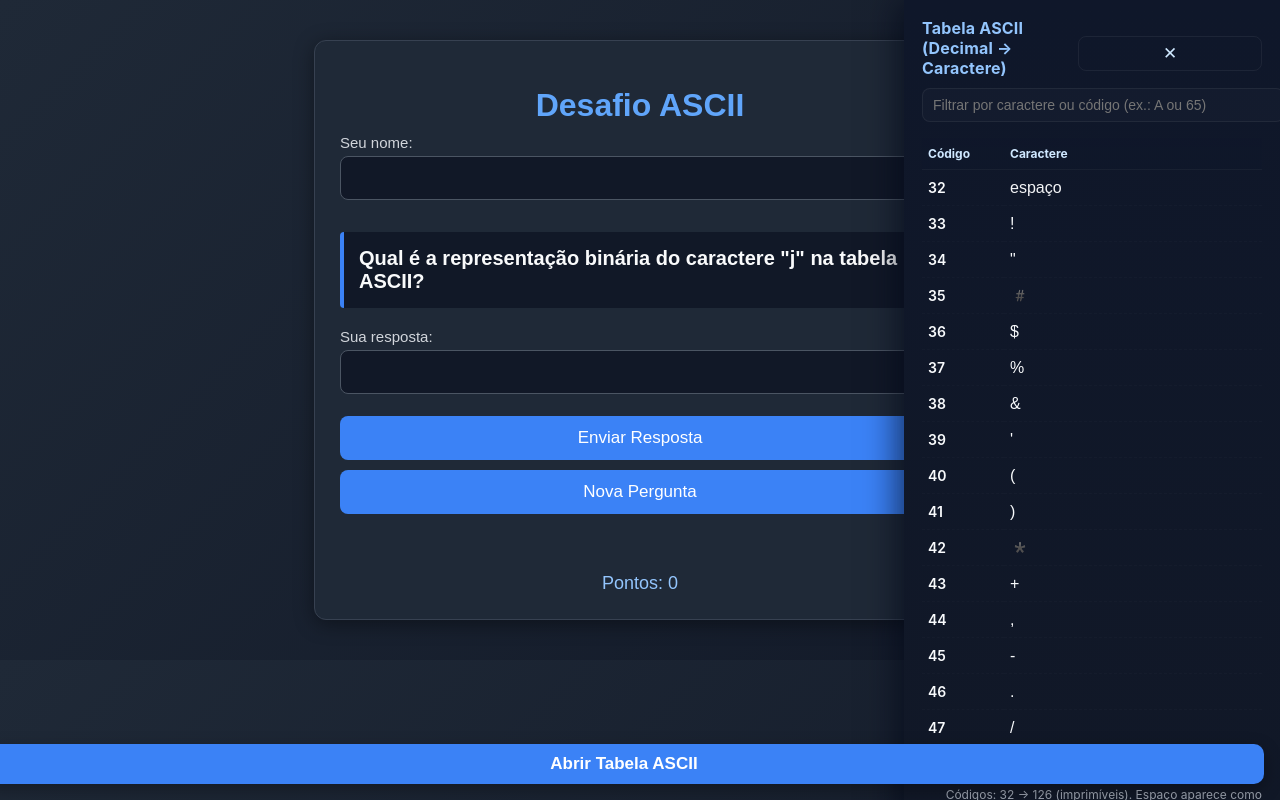
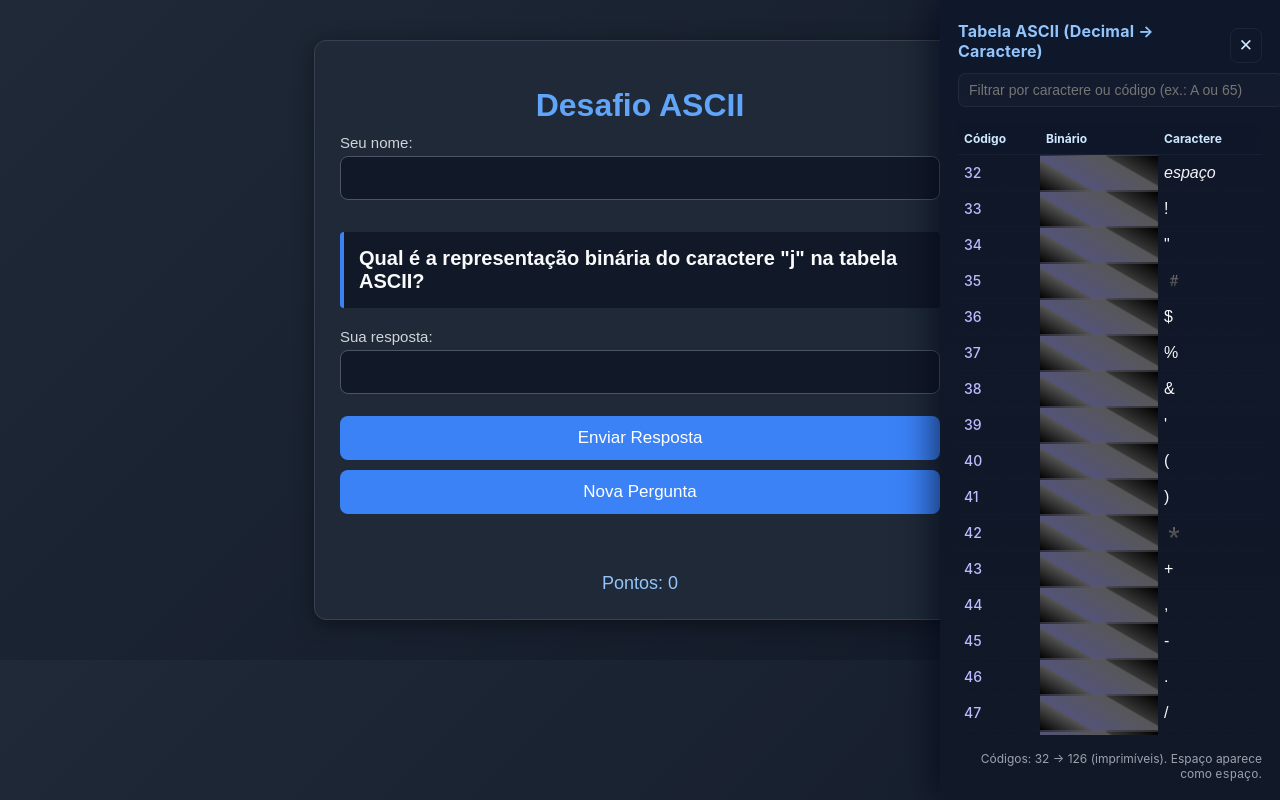
Before and after one commit to Bulovask/Atividade-2---Online--Site-, a plain HTML site: page index.html in a window 1280 px wide. Both pictures are taken after a click on the button "Abrir Tabela ASCII". Drawn offline with Linux system fonts and the light colour scheme.

Commit message:
adiciona sidebar ASCII com funcionalidade de filtro e exibição de códigos binários

```diff
--- a/index.html
+++ b/index.html
@@ -37,6 +37,7 @@
 
       input[type="text"] {
         width: 100%;
+        box-sizing: border-box;
         padding: 12px;
         margin-bottom: 12px;
         border-radius: 8px;
@@ -96,8 +97,158 @@
         font-size: 18px;
         color: #93c5fd;
       }
+
+      /* ASCII sidebar styles */
+      #asciiSidebarToggle {
+        position: fixed;
+        right: calc(50% - 164px);
+        bottom: 16px;
+        box-sizing: border-box;
+        width: 340px;
+        z-index: 10050;
+        background: #3b82f6;
+        color: #fff;
+        border: none;
+        padding: 10px 14px;
+        border-radius: 10px;
+        cursor: pointer;
+        box-shadow: 0 6px 18px rgba(0, 0, 0, 0.3);
+        font-weight: 600;
+      }
+
+      #asciiSidebarToggle.hide {
+        display: none;
+      }
+
+      #asciiSidebar {
+        --w: 340px;
+        position: fixed;
+        right: calc(-1 * var(--w));
+        box-sizing: border-box;
+        top: 0;
+        width: var(--w);
+        height: 100vh;
+        background: linear-gradient(180deg, #0f172a, #111827);
+        color: #e6eef8;
+        box-shadow: -8px 0 30px rgba(2, 6, 23, 0.6);
+        z-index: 10040;
+        transition: right 300ms cubic-bezier(.2, .9, .2, 1);
+        padding: 18px;
+        display: flex;
+        flex-direction: column;
+        gap: 10px;
+        font-family: Inter, system-ui, -apple-system, "Segoe UI", Roboto, "Helvetica Neue", Arial;
+      }
+
+      #asciiSidebar.open {
+        right: 0;
+      }
+
+      #asciiSidebarHeader {
+        display: flex;
+        align-items: center;
+        justify-content: space-between;
+        gap: 10px;
+      }
+
+      #asciiSidebarHeader h3 {
+        margin: 0;
+        font-size: 16px;
+        color: #93c5fd;
+        letter-spacing: 0.2px;
+      }
+
+      #asciiSidebarClose {
+        background: transparent;
+        border: 1px solid rgba(255, 255, 255, 0.06);
+        color: #cfe8ff;
+        padding: 6px 8px;
+        border-radius: 8px;
+        cursor: pointer;
+        width: auto;
+      }
+
+      #asciiSearch {
+        width: 100%;
+        padding: 8px 10px;
+        border-radius: 8px;
+        border: 1px solid rgba(255, 255, 255, 0.06);
+        background: rgba(255, 255, 255, 0.02);
+        color: #e6eef8;
+        outline: none;
+        font-size: 14px;
+      }
+
+      #asciiTableWrap {
+        overflow: auto;
+        flex: 1 1 auto;
+        padding-top: 6px;
+      }
+
+      #asciiTable {
+        width: 100%;
+        border-collapse: collapse;
+        font-size: 14px;
+      }
+
+      #asciiTable thead th {
+        text-align: left;
+        font-size: 12px;
+        color: #cfe8ff;
+        border-bottom: 1px solid rgba(255, 255, 255, 0.04);
+        padding: 8px 6px;
+        position: sticky;
+        top: 0;
+        background: linear-gradient(180deg, rgba(15, 23, 42, 0.92), rgba(15, 23, 42, 0.9));
+        z-index: 10;
+      }
+
+      #asciiTable td {
+        padding: 8px 6px;
+        border-bottom: 1px dashed rgba(255, 255, 255, 0.02);
+        color: #f8fafc;
+      }
+
+      .ascii-char {
+        font-family: "Segoe UI Symbol", "Noto Color Emoji", Arial, sans-serif;
+        font-size: 16px;
+      }
+
+      .ascii-bin {
+        color: #fdfd93 !important;
+        font-family: monospace;
+      }
+
+      .ascii-code {
+        color: #bbbbff !important;
+        font-weight: 500;
+        width: 70px;
+      }
+
+      .ascii-bin.hide, .ascii-code.hide {
+        color: transparent !important;
+        background: linear-gradient(30deg, rgba(0, 0, 0, 1) 0%, rgba(84, 84, 84, 1) 29%, rgba(83, 83, 120, 1) 30%, rgba(87, 87, 87, 1) 70%, rgba(54, 54, 54, 1) 71%, rgba(0, 0, 0, 1) 100%);
+      }
+
+      .ascii-note {
+        color: #9ca3af;
+        font-size: 12px;
+        text-align: right;
+        padding-top: 6px;
+      }
+
+      @media (max-width:600px) {
+        #asciiSidebar {
+          --w: 92%;
+        }
+
+        #asciiSidebarToggle {
+          '      bottom: 10px; padding:10px;}
+
+        }
     </style>
   </head>
+
   <body>
     <div class="container">
       <h1>Desafio ASCII</h1>
@@ -119,123 +270,15 @@
       <div class="pontuacao">Pontos: <span id="pontos">0</span></div>
     </div>
     <!-- ASCII Sidebar (cole dentro do <body>) -->
-<style>
-/* ASCII sidebar styles */
-#asciiSidebarToggle {
-  position: fixed;
-  right: 16px;
-  bottom: 16px;
-  z-index: 10050;
-  background: #3b82f6;
-  color: #fff;
-  border: none;
-  padding: 10px 14px;
-  border-radius: 10px;
-  cursor: pointer;
-  box-shadow: 0 6px 18px rgba(0,0,0,0.3);
-  font-weight: 600;
-}
-#asciiSidebar {
-  --w: 340px;
-  position: fixed;
-  right: calc(-1 * var(--w));
-  top: 0;
-  width: var(--w);
-  height: 100vh;
-  background: linear-gradient(180deg,#0f172a,#111827);
-  color: #e6eef8;
-  box-shadow: -8px 0 30px rgba(2,6,23,0.6);
-  z-index: 10040;
-  transition: right 300ms cubic-bezier(.2,.9,.2,1);
-  padding: 18px;
-  display: flex;
-  flex-direction: column;
-  gap: 10px;
-  font-family: Inter, system-ui, -apple-system, "Segoe UI", Roboto, "Helvetica Neue", Arial;
-}
-#asciiSidebar.open { right: 0; }
-
-#asciiSidebarHeader {
-  display:flex;
-  align-items:center;
-  justify-content:space-between;
-  gap:10px;
-}
-#asciiSidebarHeader h3 {
-  margin:0;
-  font-size:16px;
-  color:#93c5fd;
-  letter-spacing:0.2px;
-}
-#asciiSidebarClose {
-  background: transparent;
-  border: 1px solid rgba(255,255,255,0.06);
-  color: #cfe8ff;
-  padding:6px 8px;
-  border-radius:8px;
-  cursor:pointer;
-}
-
-#asciiSearch {
-  width:100%;
-  padding:8px 10px;
-  border-radius:8px;
-  border:1px solid rgba(255,255,255,0.06);
-  background: rgba(255,255,255,0.02);
-  color: #e6eef8;
-  outline: none;
-  font-size:14px;
-}
-
-#asciiTableWrap {
-  overflow:auto;
-  flex:1 1 auto;
-  padding-top:6px;
-}
-#asciiTable {
-  width:100%;
-  border-collapse: collapse;
-  font-size:14px;
-}
-#asciiTable thead th {
-  text-align:left;
-  font-size:12px;
-  color:#cfe8ff;
-  border-bottom: 1px solid rgba(255,255,255,0.04);
-  padding:8px 6px;
-  position: sticky;
-  top:0;
-  background: linear-gradient(180deg, rgba(15,23,42,0.92), rgba(15,23,42,0.9));
-  z-index:10;
-}
-#asciiTable td {
-  padding:8px 6px;
-  border-bottom: 1px dashed rgba(255,255,255,0.02);
-  color:#f8fafc;
-}
-.ascii-char {
-  font-family: "Segoe UI Symbol", "Noto Color Emoji", Arial, sans-serif;
-  font-size:16px;
-}
-.ascii-code {
-  color:#93c5fd;
-  font-weight:600;
-  width:70px;
-}
-.ascii-note {
-  color:#9ca3af;
-  font-size:12px;
-  text-align:right;
-  padding-top:6px;
-}
-@media (max-width:600px){
-  #asciiSidebar { --w: 92%; }
-  #asciiSidebarToggle {'      bottom: 10px; padding:10px;}
-}
-</style>
 
     <!-- toggle button -->
-<button id="asciiSidebarToggle" aria-expanded="false" aria-controls="asciiSidebar">Abrir Tabela ASCII</button>
+    <button
+      id="asciiSidebarToggle"
+      aria-expanded="false"
+      aria-controls="asciiSidebar"
+    >
+      Abrir Tabela ASCII
+    </button>
 
     <!-- sidebar -->
     <aside id="asciiSidebar" aria-hidden="true">
@@ -244,13 +287,18 @@
         <button id="asciiSidebarClose" title="Fechar painel">✕</button>
       </div>
 
-  <input id="asciiSearch" placeholder="Filtrar por caractere ou código (ex.: A ou 65)" aria-label="Pesquisar na tabela ASCII">
+      <input
+        id="asciiSearch"
+        placeholder="Filtrar por caractere ou código (ex.: A ou 65)"
+        aria-label="Pesquisar na tabela ASCII"
+      />
 
       <div id="asciiTableWrap">
         <table id="asciiTable" role="table" aria-label="Tabela ASCII">
           <thead>
             <tr>
               <th>Código</th>
+              <th>Binário</th>
               <th>Caractere</th>
             </tr>
           </thead>
@@ -258,120 +306,11 @@
         </table>
       </div>
 
-  <div class="ascii-note">Códigos: 32 → 126 (imprimíveis). Espaço aparece como <code>espaço</code>.</div>
+      <div class="ascii-note">
+        Códigos: 32 → 126 (imprimíveis). Espaço aparece como
+        <code>espaço</code>.
+      </div>
     </aside>
-
-<script>
-/* ASCII sidebar script — gera tabela e faz abrir/fechar + filtro */
-(function(){
-  const btn = document.getElementById('asciiSidebarToggle');
-  const sidebar = document.getElementById('asciiSidebar');
-  const closeBtn = document.getElementById('asciiSidebarClose');
-  const tbody = document.getElementById('asciiTbody');
-  const search = document.getElementById('asciiSearch');
-
-  // Gera os dados ASCII imprimíveis (32..126)
-  const rows = [];
-  for (let code = 32; code <= 126; code++){
-    const ch = String.fromCharCode(code);
-    // exibição legível para espaço
-    const display = (ch === ' ') ? 'espaço' : ch;
-    rows.push({ code, display, raw: ch });
-  }
-
-  // Função para renderizar (accepts array)
-  function render(list){
-    tbody.innerHTML = '';
-    const frag = document.createDocumentFragment();
-    for (const r of list){
-      const tr = document.createElement('tr');
-
-      const tdCode = document.createElement('td');
-      tdCode.className = 'ascii-code';
-      tdCode.textContent = r.code;
-
-      const tdChar = document.createElement('td');
-      tdChar.className = 'ascii-char';
-      // Mostra "espaço" em itálico para ficar claro
-      if (r.raw === ' ') {
-        const em = document.createElement('em');
-        em.style.color = '#f3f4f6';
-        em.style.fontStyle = 'normal';
-        em.textContent = 'espaço';
-        tdChar.appendChild(em);
-      } else {
-        tdChar.textContent = r.display;
-      }
-
-      tr.appendChild(tdCode);
-      tr.appendChild(tdChar);
-      frag.appendChild(tr);
-    }
-    tbody.appendChild(frag);
-  }
-
-  // Inicial render
-  render(rows);
-
-  // Toggle handlers
-  function openSidebar(){
-    sidebar.classList.add('open');
-    sidebar.setAttribute('aria-hidden','false');
-    btn.setAttribute('aria-expanded','true');
-    // move foco para search
-    setTimeout(()=> search.focus(), 200);
-  }
-  function closeSidebar(){
-    sidebar.classList.remove('open');
-    sidebar.setAttribute('aria-hidden','true');
-    btn.setAttribute('aria-expanded','false');
-    btn.focus();
-  }
-
-  btn.addEventListener('click', ()=> {
-    if (sidebar.classList.contains('open')) closeSidebar();
-    else openSidebar();
-  });
-  closeBtn.addEventListener('click', closeSidebar);
-
-  // Fechar com Esc
-  document.addEventListener('keydown', (e)=>{
-    if (e.key === 'Escape' && sidebar.classList.contains('open')) closeSidebar();
-  });
-
-  // Filtrar tabela por código ou caractere
-  search.addEventListener('input', ()=>{
-    const q = search.value.trim().toLowerCase();
-    if (!q) {
-      render(rows);
-      return;
-    }
-
-    const filtered = rows.filter(r => {
-      // busca por código decimal (ex.: "65")
-      if (!isNaN(q) && q !== '') {
-        return String(r.code).indexOf(q) !== -1;
-      }
-      // busca por caractere (incluindo palavra "espaço")
-      return r.display.toLowerCase().includes(q) || (r.raw && r.raw.toLowerCase && r.raw.toLowerCase().includes(q));
-    });
-
-    render(filtered);
-  });
-
-  // Acessibilidade: clique fora fecha o painel
-  document.addEventListener('click', (ev) => {
-    if (!sidebar.classList.contains('open')) return;
-    const isClickInside = sidebar.contains(ev.target) || btn.contains(ev.target);
-    if (!isClickInside) closeSidebar();
-  });
-
-  // Expor função global (opcional) para abrir via JS: window.openAsciiSidebar()
-  window.openAsciiSidebar = openSidebar;
-  window.closeAsciiSidebar = closeSidebar;
-})();
-</script>
-
     <script>
       document.getElementById("btnEnviar").style.display = "none";
 
@@ -427,11 +366,6 @@
           pergunta: `Qual é o caractere associado ao código ASCII ${codigo}₁₀?`,
           resposta: caractere,
         };
-
-        // Atualiza interface
-        document.getElementById("pergunta").innerText = perguntaAtual.pergunta;
-        document.getElementById("resposta").value = "";
-        document.getElementById("resultado").innerText = "";
       }
 
       function novaPergunta2() {
@@ -447,11 +381,6 @@
           pergunta: `Qual é o código ASCII em decimal do caractere "${caractere}"?`,
           resposta: String(codigo), // decimal esperado como string
         };
-
-        // Atualiza interface
-        document.getElementById("pergunta").innerText = perguntaAtual.pergunta;
-        document.getElementById("resposta").value = "";
-        document.getElementById("resultado").innerText = "";
       }
 
       function novaPergunta3() {
@@ -467,11 +396,6 @@
           pergunta: `O código binário ${binario}₂ representa qual caractere na tabela ASCII?`,
           resposta: String.fromCharCode(codigo), // caractere correto
         };
-
-        // Atualiza interface
-        document.getElementById("pergunta").innerText = perguntaAtual.pergunta;
-        document.getElementById("resposta").value = "";
-        document.getElementById("resultado").innerText = "";
       }
 
       function novaPergunta4() {
@@ -493,11 +417,6 @@
           pergunta: `Qual é a representação binária do caractere "${displayChar}" na tabela ASCII?`,
           resposta: binario, // resposta esperada como string "00110001"
         };
-
-        // Atualiza a interface (mesmo padrão das outras)
-        document.getElementById("pergunta").innerText = perguntaAtual.pergunta;
-        document.getElementById("resposta").value = "";
-        document.getElementById("resultado").innerText = "";
       }
 
       // Array que contém todas as funções geradoras de perguntas
@@ -513,9 +432,17 @@
         const indice = Math.floor(Math.random() * geradoresDePerguntas.length);
         geradoresDePerguntas[indice](); // executa a função sorteada
         podeResponder = true;
-        document.getElementById("resultado").innerText = "";
         document.getElementById("btnEnviar").style.display = "block";
         podeResponder = true; // se estiver usando a flag
+
+        // Atualiza interface
+        document.getElementById("pergunta").innerText = perguntaAtual.pergunta;
+        document.getElementById("resposta").value = "";
+        document.getElementById("resultado").innerText = "";
+
+        const box = document.getElementById("resultado");
+        box.classList.remove("correto", "errado");
+        render(rows);
       }
 
       // verificar resposta
@@ -614,7 +541,144 @@
         podeResponder = false;
       }
 
+      /* ASCII sidebar script — gera tabela e faz abrir/fechar + filtro */
+
+      const btn = document.getElementById("asciiSidebarToggle");
+      const sidebar = document.getElementById("asciiSidebar");
+      const closeBtn = document.getElementById("asciiSidebarClose");
+      const tbody = document.getElementById("asciiTbody");
+      const search = document.getElementById("asciiSearch");
+
+      // Gera os dados ASCII imprimíveis (32..126)
+      const rows = [];
+      for (let code = 32; code <= 126; code++) {
+        const ch = String.fromCharCode(code);
+        const bin = code.toString(2).padStart(8, "0");
+        // exibição legível para espaço
+        const display = ch === " " ? "espaço" : ch;
+        rows.push({ code, display, bin, raw: ch });
+      }
+
+      // Função para renderizar (accepts array)
+      function render(list) {
+        tbody.innerHTML = "";
+        const frag = document.createDocumentFragment();
+        for (const r of list) {
+          const tr = document.createElement("tr");
+
+          const tdCode = document.createElement("td");
+          tdCode.className = "ascii-code";
+          tdCode.textContent = r.code;
+
+          const tdBin = document.createElement("td");
+          tdBin.className = "ascii-bin";
+          tdBin.textContent = r.bin;
+
+          const tdChar = document.createElement("td");
+          tdChar.className = "ascii-char";
+          // Mostra "espaço" em itálico para ficar claro
+          if (r.raw === " ") {
+            const em = document.createElement("em");
+            em.style.color = "#f3f4f6";
+            // em.style.fontStyle = "normal";
+            em.textContent = "espaço";
+            tdChar.appendChild(em);
+          } else {
+            tdChar.textContent = r.display;
+          }
+
+          tr.appendChild(tdCode);
+          tr.appendChild(tdBin);
+          tr.appendChild(tdChar);
+          frag.appendChild(tr);
+        }
+        tbody.appendChild(frag);
+
+        if (
+          perguntaAtual.tipo == "ascii-auto" ||
+          perguntaAtual.tipo == "char-to-dec"
+        ) {
+          document
+            .querySelectorAll(".ascii-code")
+            .forEach((elem) => elem.classList.add("hide"));
+        } else if (
+          perguntaAtual.tipo == "bin-to-ascii" ||
+          perguntaAtual.tipo == "ascii-to-bin"
+        ) {
+          document
+            .querySelectorAll(".ascii-bin")
+            .forEach((elem) => elem.classList.add("hide"));
+        }
+      }
+
+      // Toggle handlers
+      function openSidebar() {
+        sidebar.classList.add("open");
+        sidebar.setAttribute("aria-hidden", "false");
+        btn.setAttribute("aria-expanded", "true");
+        btn.classList.add("hide");
+        // move foco para search
+        setTimeout(() => search.focus(), 200);
+      }
+      function closeSidebar() {
+        sidebar.classList.remove("open");
+        sidebar.setAttribute("aria-hidden", "true");
+        btn.setAttribute("aria-expanded", "false");
+        btn.focus();
+        btn.classList.remove("hide");
+      }
+
+      btn.addEventListener("click", () => {
+        if (sidebar.classList.contains("open")) closeSidebar();
+        else openSidebar();
+      });
+      closeBtn.addEventListener("click", closeSidebar);
+
+      // Fechar com Esc
+      document.addEventListener("keydown", (e) => {
+        if (e.key === "Escape" && sidebar.classList.contains("open"))
+          closeSidebar();
+      });
+
+      // Filtrar tabela por código ou caractere
+      search.addEventListener("input", () => {
+        const q =
+          search.value == " "
+            ? "espaço"
+            : search.value == "0"
+            ? "zero"
+            : search.value.trim().toLowerCase();
+        if (!q) {
+          render(rows);
+          return;
+        }
+
+        const filtered = rows.filter((r) => {
+          return (
+            r.display.toLowerCase().startsWith(q) ||
+            (r.bin.startsWith(q) && perguntaAtual.tipo != "bin-to-ascii") ||
+            (String(r.code).startsWith(q) && perguntaAtual.tipo != "ascii-auto") ||
+            (q == "zero" && r.raw == "0")
+          );
+        });
+
+        render(filtered);
+      });
+
+      // Acessibilidade: clique fora fecha o painel
+      document.addEventListener("click", (ev) => {
+        if (!sidebar.classList.contains("open")) return;
+        const isClickInside =
+          sidebar.contains(ev.target) || btn.contains(ev.target);
+        if (!isClickInside) closeSidebar();
+      });
+
+      // Expor função global (opcional) para abrir via JS: window.openAsciiSidebar()
+      window.openAsciiSidebar = openSidebar;
+      window.closeAsciiSidebar = closeSidebar;
+
       novaPergunta();
+      render(rows);
     </script>
   </body>
 </html>
```
Lines whose indentation alone changed are shown as unchanged.
